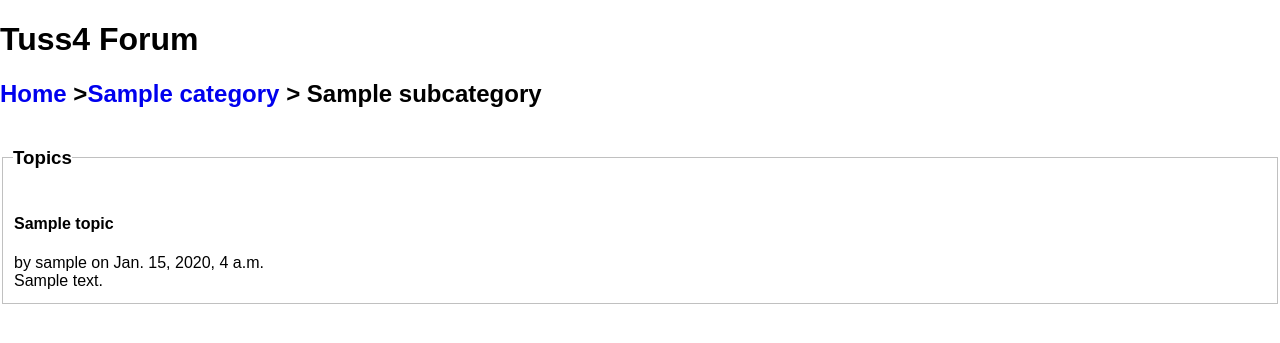
After one commit to Tuss4/messageboard, a Django app: page /sub_cat/1/ in a window 1280 px wide. The commit adds this page. Shown: the top 343 px of the page. Run offline with Django 3.2, Linux system fonts and the light colour scheme; tables that the repository leaves empty hold one stand-in row (values such as "Sample post"); parts of the project's set-up code (start-up, migrations or seed data) failed here and were passed over; some libraries are stand-ins or nearby versions.

Commit message:
working on views and templates

```diff
--- /dev/null
+++ b/forum/forum/static/css/style-base.css
@@ -0,0 +1,15 @@
+body {
+	text-align: left;
+}
+
+#content fieldset {
+	max-width: 100%;
+}
+
+a {
+	text-decoration: none;
+}
+
+.forum_data {
+	width: 100%;
+}
--- a/forum/forum/templates/base.html
+++ b/forum/forum/templates/base.html
@@ -6,6 +6,7 @@
 		<script src="https://ajax.googleapis.com/ajax/libs/jquery/1.10.2/jquery.min.js"></script>
 		<script src="/static/js/test.js"></script>
 		<link rel="stylesheet" type="text/css" href="/static/css/normalize.css" />
+		<link rel="stylesheet" type="text/css" href="/static/css/style-base.css" />
 	</head>
 	<body>
 		<div id="header">
--- /dev/null
+++ b/forum/forum/templates/list_sub.html
@@ -0,0 +1,17 @@
+{% extends "base.html" %}
+{% block subtitle %} &gt; {{ sub.parent.name }} &gt; {{ sub.name }}{% endblock %}
+{% block subforum %}<h2><a href="/">Home</a> &gt;<a href="/cat/{{ sub.parent.id }}/">{{ sub.parent.name }}</a> &gt; {{ sub.name }}</h2>{% endblock %}
+{% block content %}
+<fieldset>
+	<legend><h3>Topics</h3></legend>
+	<table class="forum_data">
+		{% for t in topics %}
+		<tr>
+			<td><h4>{{ t.title }}</h4>
+			by {{ t.author}} on {{ t.date }}<br />
+			{{ t.description }}</td>
+		</tr>
+		{% endfor %}
+	</table>
+</fieldset>
+{% endblock %}
--- a/forum/forum/urls.py
+++ b/forum/forum/urls.py
@@ -7,6 +7,8 @@ admin.autodiscover()
 
 urlpatterns = patterns('',
 	url(r'^$', 'forum.views.main'),
+	url(r'^sub_cat/(\d+)/$', 'structure.views.view_subcat'),
+	url(r'^cat/(\d+)/$', 'structure.views.view_cat'),
     # Examples:
     # url(r'^$', 'forum.views.home', name='home'),
     # url(r'^forum/', include('forum.foo.urls')),
--- a/forum/forum/views.py
+++ b/forum/forum/views.py
@@ -1,9 +1,10 @@
 from django.http import HttpResponse, Http404, HttpResponseRedirect
 from django.shortcuts import render
-from structure.models import Category
+from structure.models import Category, SubCategory
 
 def main(request):
 	context = {
-	"cats": Category.objects.all()
+	"cats": Category.objects.all(),
+	"scats": SubCategory.objects.all()
 	}
 	return render(request, "list.html", context)
--- a/forum/structure/models.py
+++ b/forum/structure/models.py
@@ -26,9 +26,11 @@ class SubCategory(models.Model):
 
 
 class Topic(models.Model):
-	name = models.CharField(max_length=50)
 	description = models.TextField()
 	parent = models.ForeignKey(SubCategory)
+	title = models.CharField(max_length=100)
+	author = models.ForeignKey(User)
+	date = models.DateTimeField()
 
 	def __unicode__(self):
 		return unicode(self.name)
@@ -38,7 +40,7 @@ class Topic(models.Model):
 
 
 class Post(models.Model):
-	title = models.CharField(max_length=50)
+	title = models.CharField(max_length=100)
 	post = models.TextField()
 	date = models.DateTimeField()
 	author = models.ForeignKey(User)
--- a/forum/structure/views.py
+++ b/forum/structure/views.py
@@ -1 +1,21 @@
-# Create your views here.
+from django.http import Http404, HttpResponse, HttpResponseRedirect
+from django.shortcuts import render
+from structure.models import Category, SubCategory, Topic
+
+
+def view_cat(request, id):
+	cat = Category.objects.get(id=id)
+	context = {
+		"cat": cat,
+		"scat": SubCategory.objects.filter(parent=id)
+	}
+	return render(request, "view_cat.html", context)
+
+
+def view_subcat(request, id):
+	sub = SubCategory.objects.get(id=id)
+	context = {
+		"sub": sub,
+		"topics": Topic.objects.filter(parent=id)
+	}
+	return render(request, "list_sub.html", context)
```
Also changed, not shown: forum/forum/templates/list.html (+14 -13 lines), forum/forum/templates/view_cat.html (added, +18 -0 lines), forum/structure/migrations/0001_initial.py, forum/structure/migrations/0002_auto__add_topics.py (deleted), forum/structure/migrations/0003_auto__del_topics__add_topic__add_post.py (deleted).
